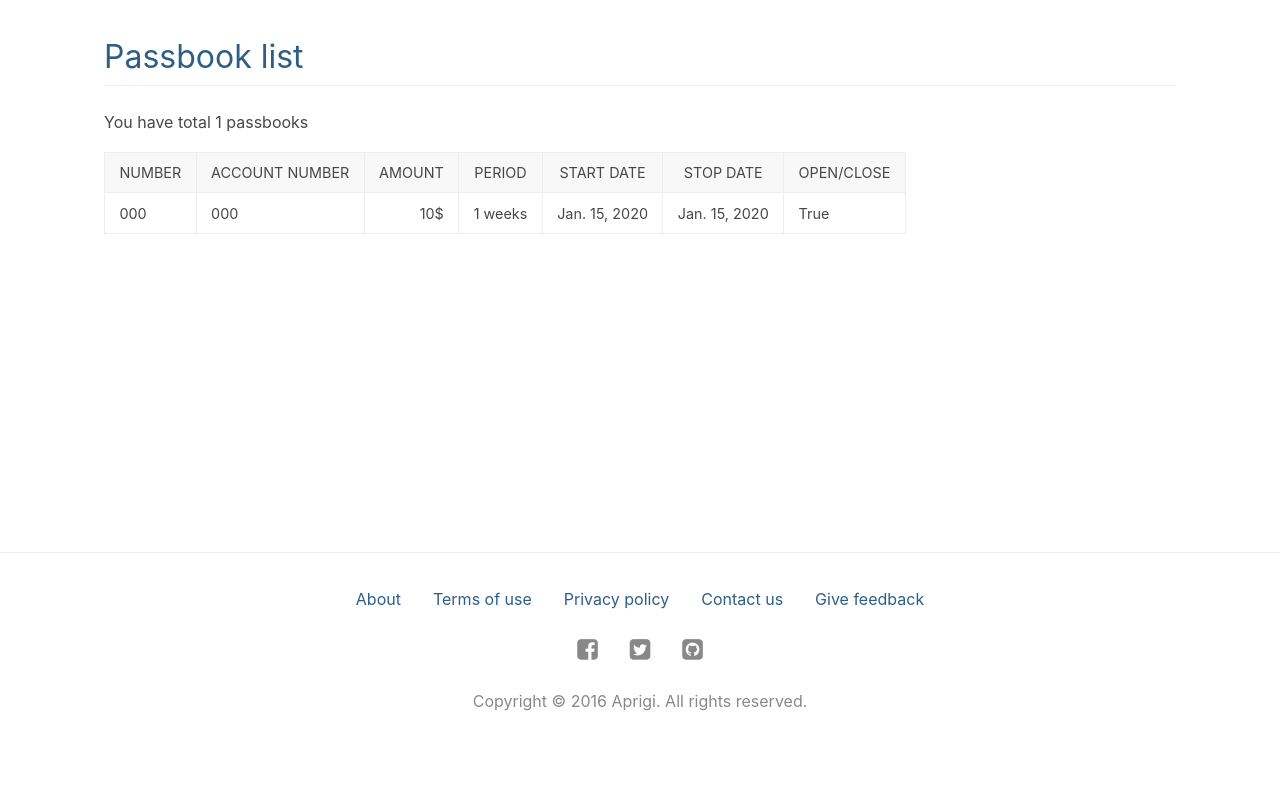
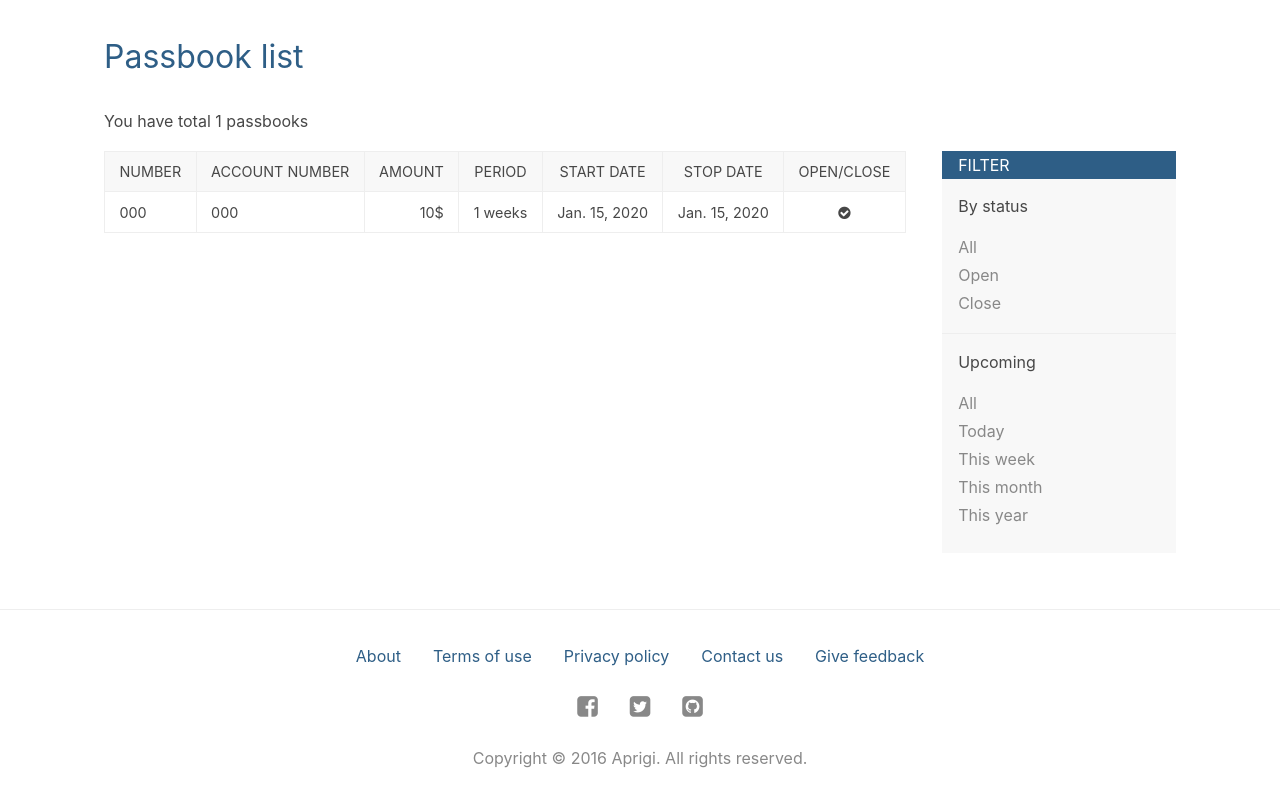
Before and after one commit to manhhomienbienthuy/aprigi, a Django app: page /savings/ in a window 1280 px wide. Shown: the part 61-857 px from the top of the page. Before the commit the page ends 772 px from the top, so only its background shows below. Run offline with Django 3.2, Linux system fonts and the light colour scheme; tables that the repository leaves empty hold one stand-in row (values such as "Sample post"); style sheets or scripts are compiled from the project's sources; some libraries are stand-ins or nearby versions.

Commit message:
Savings: Use layout 2 columns for passbook list

```diff
--- a/static_src/scss/_basics.scss
+++ b/static_src/scss/_basics.scss
@@ -82,7 +82,6 @@ h3,
 h4,
 h5,
 h6 {
-    border-bottom: 1px solid $gray-line;
     font-weight: normal;
 }
 
--- /dev/null
+++ b/static_src/scss/_layout.scss
@@ -0,0 +1,67 @@
+.two-columns {
+    @include clearfix;
+    display: flex;
+    flex-flow: row wrap;
+    margin: -1rem 0 0 -1rem;
+
+    .main-content {
+        margin: 1rem 0 0 1rem;
+
+        @include respond-min($screen-medium) {
+            flex: 7 0;
+        }
+    }
+
+    .sidebar {
+        margin: 1rem 0 0 1rem;
+        flex: 1 auto;
+        background: $gray-bg;
+
+        h1,
+        h2,
+        h3,
+        h4,
+        h5,
+        h6 {
+            border: none;
+            font-size: 1rem;
+            padding-left: 1em;
+        }
+
+        h1 {
+            font-size: 1rem;
+            text-transform: uppercase;
+            margin: 0;
+            background: $text-blue;
+            color: $white;
+            padding-left: 1em;
+        }
+
+        ul {
+            margin: 0.5em 0;
+            padding: 0 1em 1em;
+            border-bottom: 1px solid $gray-line;
+
+            &:last-child {
+                border: none;
+            }
+
+            li {
+                list-style: none;
+                margin: 0;
+                padding: 0;
+
+                a {
+                    color: $text-light;
+
+                    &:hover,
+                    &:active,
+                    &:focus {
+                        color: $text-blue;
+                        text-decoration: none;
+                    }
+                }
+            }
+        }
+    }
+}
--- a/static_src/scss/_others.scss
+++ b/static_src/scss/_others.scss
@@ -36,14 +36,9 @@ $back-top-top-size: 2.5rem;
     }
 }
 
-.centering {
-    text-align: center;
+$text-align: center left right justify;
+@each $style in $text-align {
+    .#{$style} {
+        text-align: #{$style};
+    }
 }
-
-.left {
-    text-align: left;
-}
-
-.right {
-    text-align: right;
-}
--- a/static_src/scss/vpyeu.scss
+++ b/static_src/scss/vpyeu.scss
@@ -8,5 +8,6 @@
 @import 'forms';
 @import 'tables';
 @import 'buttons';
+@import 'layout';
 @import 'others';
 @import 'print';
--- a/templates/savings/passbook_list.html
+++ b/templates/savings/passbook_list.html
@@ -8,44 +8,14 @@
 
     <p>You have total {{ object_list | length }} passbooks</p>
 
-    <table>
-      <thead>
-        <tr>
-          <th>Number</th>
-          <th>Account number</th>
-          <th>Amount</th>
-          <th>Period</th>
-          <th>Start date</th>
-          <th>Stop date</th>
-          <th>Open/Close</th>
-        </tr>
-      </thead>
+    <div class="two-columns">
+      <div class="main-content">
+        {% include "savings/passbook_list_table.html" %}
+      </div>
 
-      <tbody>
-        {% load humanize %}
-        {% for passbook in object_list %}
-          <tr{% if not passbook.is_open %} class="grayout"{% endif %}>
-            <td>{{ passbook.number }}</td>
-            <td>{{ passbook.account_number }}</td>
-            <td class="right">{{ passbook.amount | intcomma }}$</td>
-            <td>
-              {{ passbook.period }}
-              {% if passbook.period_type == passbook.MONTH %}
-                months
-              {% elif passbook.period_type == passbook.WEEK %}
-                weeks
-              {% endif %}
-            </td>
-            <td>{{ passbook.start_date }}</td>
-            <td>{{ passbook.stop_date }}</td>
-            <td>{{ passbook.is_open }}</td>
-          </tr>
-        {% empty %}
-          <tr>
-            <td class="centering" colspan="7">No passbooks available</td>
-          </tr>
-        {% endfor %}
-      </tbody>
-    </table>
+      <div class="sidebar">
+        {% include "savings/passbook_list_sidebar.html" %}
+      </div>
+    </div>
   </div>
 {% endblock %}
--- /dev/null
+++ b/templates/savings/passbook_list_sidebar.html
@@ -0,0 +1,17 @@
+<h1>Filter</h1>
+
+<h2>By status</h2>
+<ul>
+  <li><a href="#!">All</a></li>
+  <li><a href="#!">Open</a></li>
+  <li><a href="#!">Close</a></li>
+</ul>
+
+<h2>Upcoming</h2>
+<ul>
+  <li><a href="#!">All</a></li>
+  <li><a href="#!">Today</a></li>
+  <li><a href="#!">This week</a></li>
+  <li><a href="#!">This month</a></li>
+  <li><a href="#!">This year</a></li>
+</ul>
--- /dev/null
+++ b/templates/savings/passbook_list_table.html
@@ -0,0 +1,45 @@
+<table>
+  <thead>
+    <tr>
+      <th>Number</th>
+      <th>Account number</th>
+      <th>Amount</th>
+      <th>Period</th>
+      <th>Start date</th>
+      <th>Stop date</th>
+      <th>Open/Close</th>
+    </tr>
+  </thead>
+
+  <tbody>
+    {% load humanize %}
+    {% for passbook in object_list %}
+      <tr{% if not passbook.is_open %} class="grayout"{% endif %}>
+        <td>{{ passbook.number }}</td>
+        <td>{{ passbook.account_number }}</td>
+        <td class="right">{{ passbook.amount | intcomma }}$</td>
+        <td>
+          {{ passbook.period }}
+          {% if passbook.period_type == passbook.MONTH %}
+            months
+          {% elif passbook.period_type == passbook.WEEK %}
+            weeks
+          {% endif %}
+        </td>
+        <td>{{ passbook.start_date }}</td>
+        <td>{{ passbook.stop_date }}</td>
+        <td class="center">
+          {% if passbook.is_open %}
+            <i class="fa fa-check-circle"></i>
+          {% else %}
+            <i class="fa fa-times-circle"></i>
+          {% endif %}
+         </td>
+      </tr>
+    {% empty %}
+      <tr>
+        <td class="center" colspan="7">No passbooks available</td>
+      </tr>
+    {% endfor %}
+  </tbody>
+</table>
```
